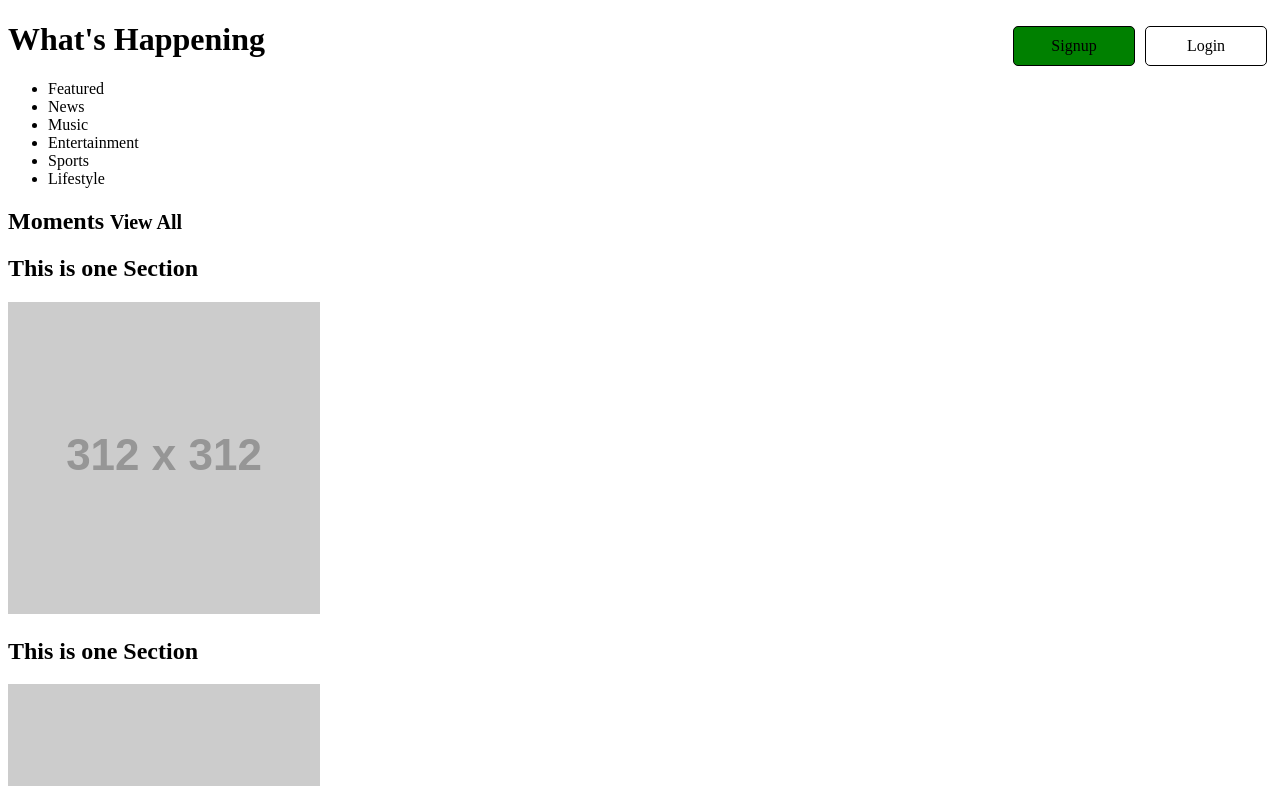
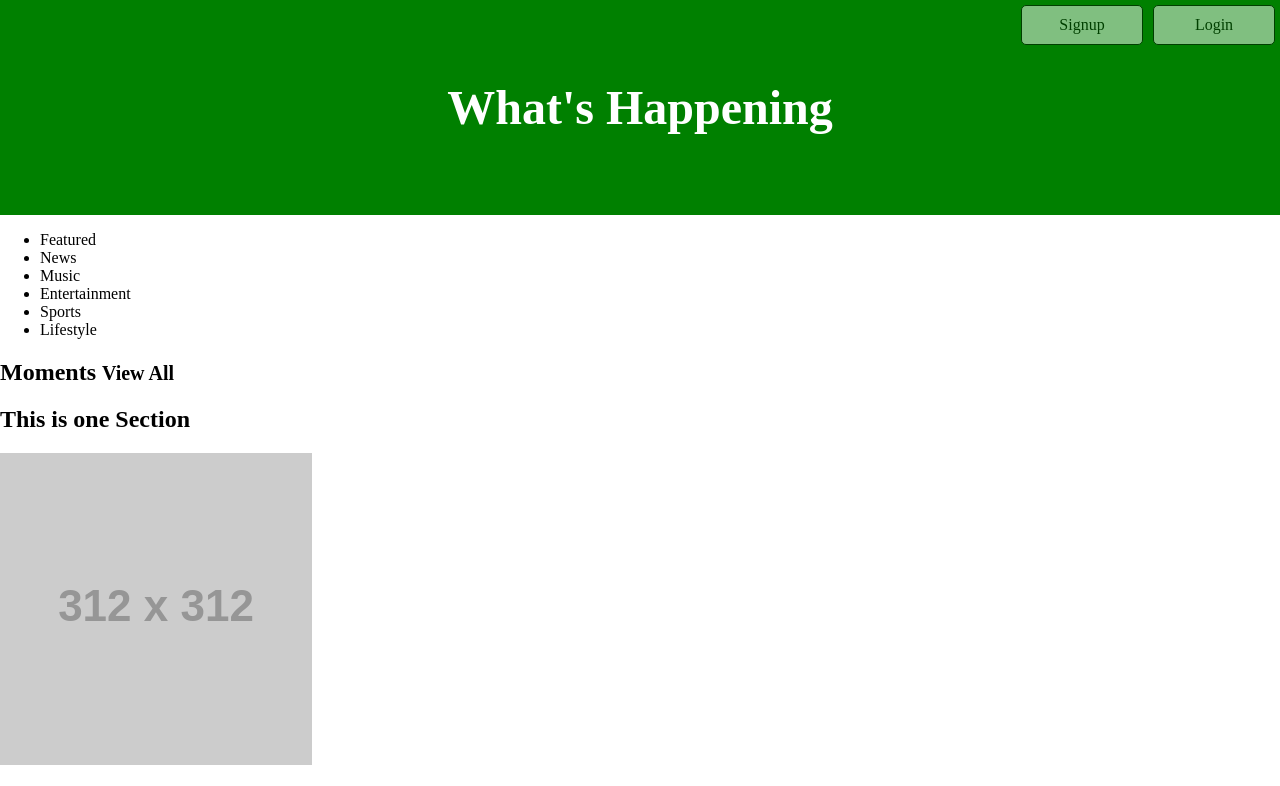
Before and after one commit to Desimor/twitter_clone, a website: page public/html/index.html in a window 1280 px wide. Shown: the top 786 px of the page. Drawn offline with Linux system fonts and the light colour scheme; files that its build step writes are made by us from their sources; placeholder pictures from the web are drawn by us.

Commit message:
positioned and added hover state to button styling. In addition, refactored to have color modifier of button and opacity modifier as separate classes

```diff
--- a/public/css/main.css
+++ b/public/css/main.css
@@ -1,4 +1,13 @@
-.button {
+html, body {
+        margin: 0;
+        padding: 0;
+}
+
+.right {
+        float: right;
+}
+
+.btn {
         width: 100px;
         border: 1px solid black;
         display: inline-block;
@@ -11,15 +20,31 @@
         font-weight: 200;
 }
 
-.button:hover {
+.btn-see-thru {
+        opacity: 0.5;
+}
+
+.btn-white {
+        background-color: white;
+
+}
+
+.btn:hover {
         background: white;
         color: green;
+        opacity: 1;
 }
 
-.right {
-        float: right;
+.headline {
+        background-color: green;
+        width: 100%;
+        text-align: center;
 }
 
-.button-green {
-        background-color: green;
+.headline h1 {
+        text-align: center;
+        font-size: 48px;
+        color: white;
+        padding: 80px;
+        margin: 0;
 }
--- a/public/html/index.html
+++ b/public/html/index.html
@@ -7,12 +7,12 @@
   </head>
   <body>
     <header>
-      <div class="warpper">
-        <a href="#" class="button right">Login</a>
-        <a href="#" class="button button-green right">Signup</a>
+      <div class="headline">
+        <a href="#" class="btn btn-see-thru btn-white right">Login</a>
+        <a href="#" class="btn btn-see-thru btn-white right">Signup</a>
         <h1>What's Happening</h1>
       </div>
-      <nav>
+      <nav class="topnav">
         <ul>
           <li>Featured</li>
           <li>News</li>
```
